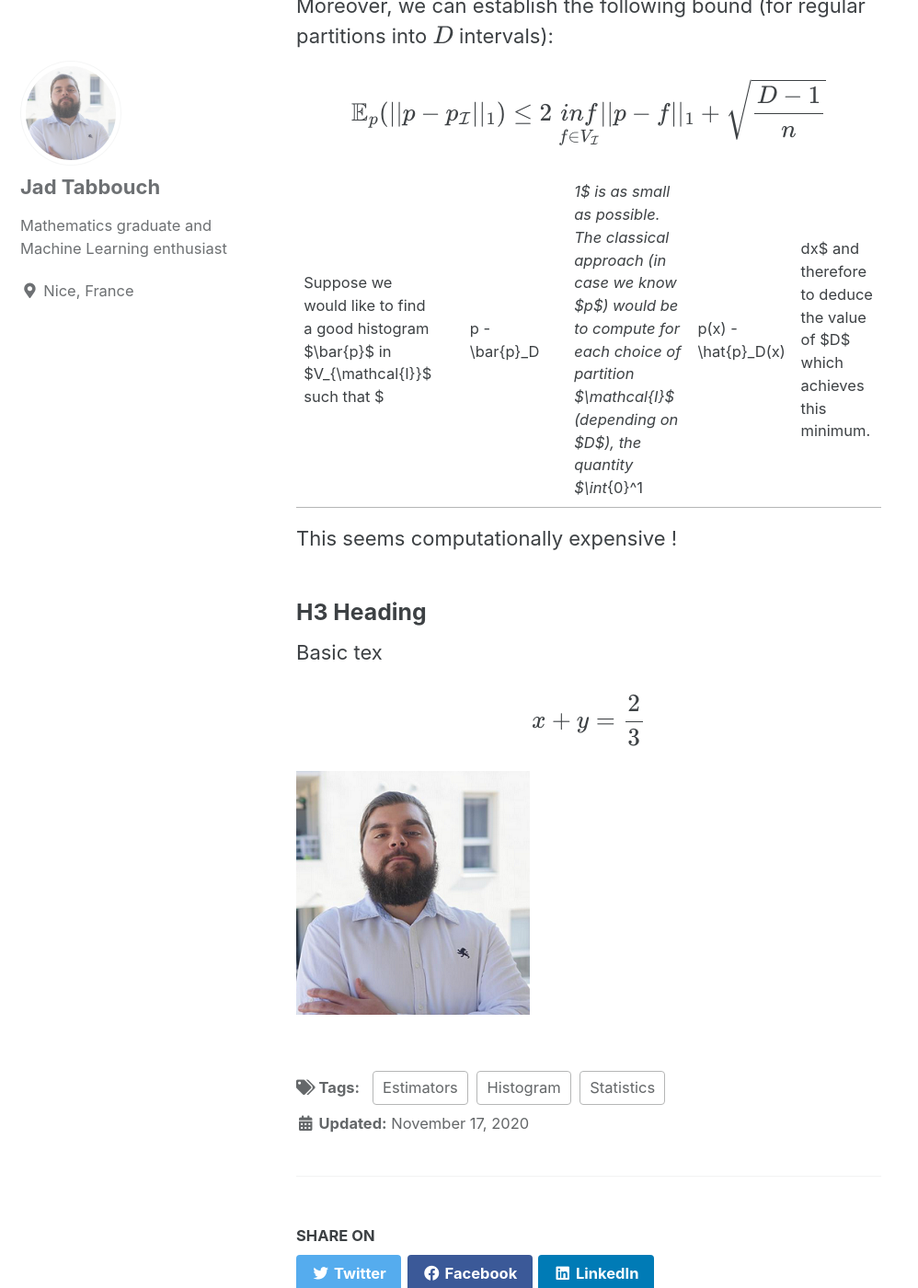
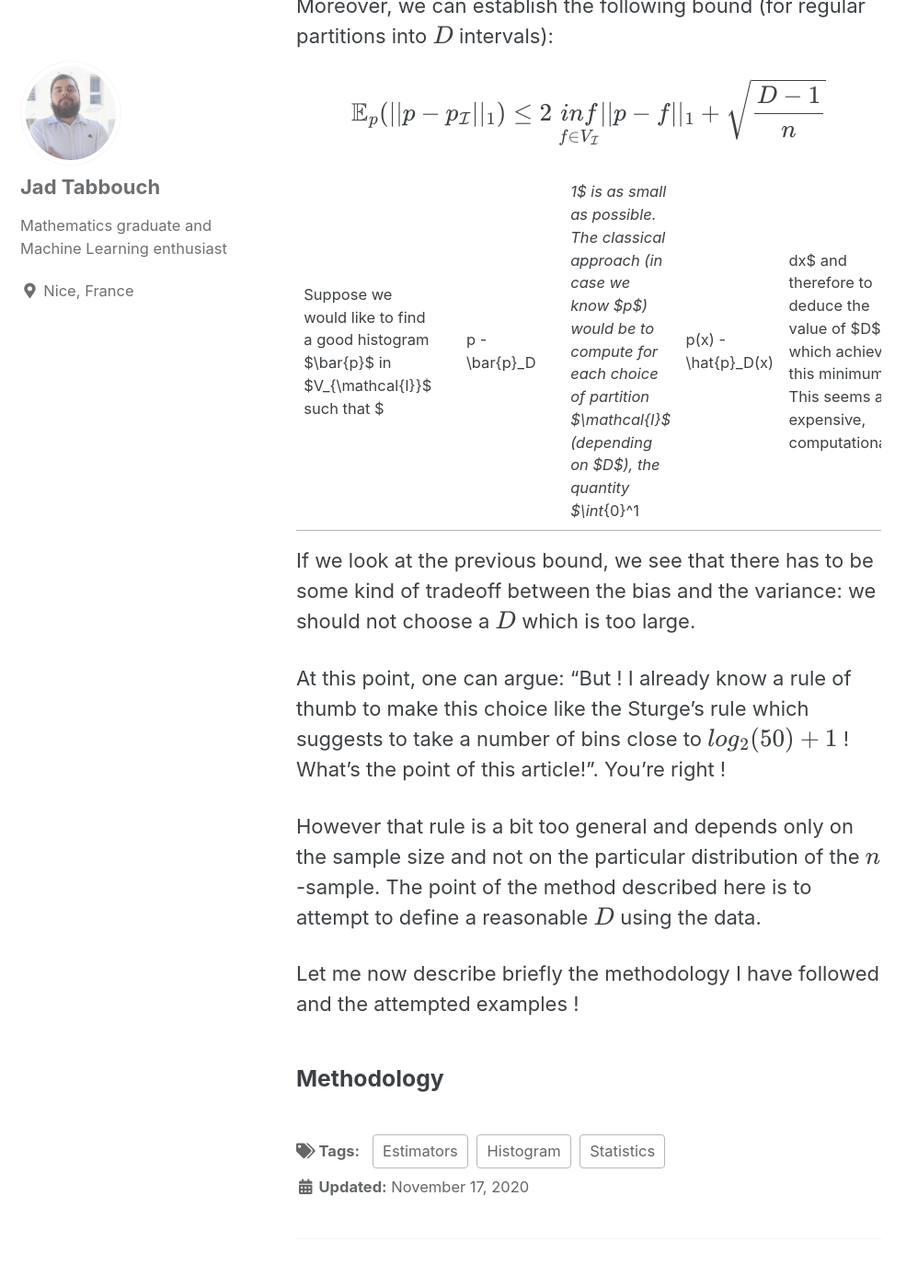
Before and after one commit to jad-tab/jad-tab.github.io, a Jekyll site: the page built from _posts/2020-01-03-Histograms.md, in a window 1280 px wide and 1400 px high, scrolled down 1805 px. Shown: the whole window at 92% size, without its empty margins (0-998 px from the left). Built offline with Jekyll 4.4.1, drawn with Linux system fonts in a browser that asks for light colours; cached includes are drawn as plain includes; formulas are drawn with MathJax 3; some of the changed text lies outside the part shown.

Commit message:
Update 2020-01-03-Histograms.md

```diff
--- a/_posts/2020-01-03-Histograms.md
+++ b/_posts/2020-01-03-Histograms.md
@@ -11,7 +11,7 @@ mathjax: "true"
 Histograms are a cool way to visualize data distributions:
 
 
-![alt]({{ site.url }}{{ site.baseurl }}/figures/histogram.jpg)
+![alt]({{ site.url }}{{ site.baseurl }}/figures/histogram.JPG)
 
 We could choose how we want our histogram to be plotted to draw insight from the data at hand. How many bins should we use, for a histogram ?
 
@@ -36,14 +36,18 @@ Moreover, we can establish the following bound (for regular partitions into $$D$
 
 $$\mathbb{E}_p(||p - p_{\mathcal{I}}||_1) \leq 2\text{ }  \underset{f \in V_{\mathcal{I}}}{ inf} ||p - f||_1 + \sqrt{\frac{D-1}{n}}$$
 
-Suppose we would like to find a good histogram $\bar{p}$ in $V_{\mathcal{I}}$ such that $||p - \bar{p}_D||_1$ is as small as possible. The classical approach (in case we know $p$) would be to compute for each choice of partition $\mathcal{I}$ (depending on $D$), the quantity $\int_{0}^1|p(x) - \hat{p}_D(x)|dx$ and therefore to deduce the value of $D$ which achieves this minimum.
+Suppose we would like to find a good histogram $\bar{p}$ in $V_{\mathcal{I}}$ such that $||p - \bar{p}_D||_1$ is as small as possible. The classical approach (in case we know $p$) would be to compute for each choice of partition $\mathcal{I}$ (depending on $D$), the quantity $\int_{0}^1|p(x) - \hat{p}_D(x)|dx$ and therefore to deduce the value of $D$ which achieves this minimum. This seems a bit expensive, computationally.
 
-This seems computationally expensive !
+If we look at the previous bound, we see that  there has to be some kind of tradeoff between the bias and the variance: we should not choose a $$D$$ which is too large.
 
-### H3 Heading
 
-Basic tex
+At this point, one can argue: "But ! I already know a rule of thumb to make this choice like the Sturge's rule which suggests to take a number of bins close to $$log_2(50) + 1$$ ! What's the point of this article!".
+You're right !
 
-$$x + y = \frac{2}{3} $$
+However that rule is a bit too general and depends only on the sample size and not on the particular distribution of the $$n$$-sample. The point of the method described here is to attempt to define a reasonable $$D$$ using the data.
 
-![alt]({{ site.url }}{{ site.baseurl }}/images/me.jpg)
+
+Let me now describe briefly the methodology I have followed and the attempted examples !
+
+
+### Methodology
```
